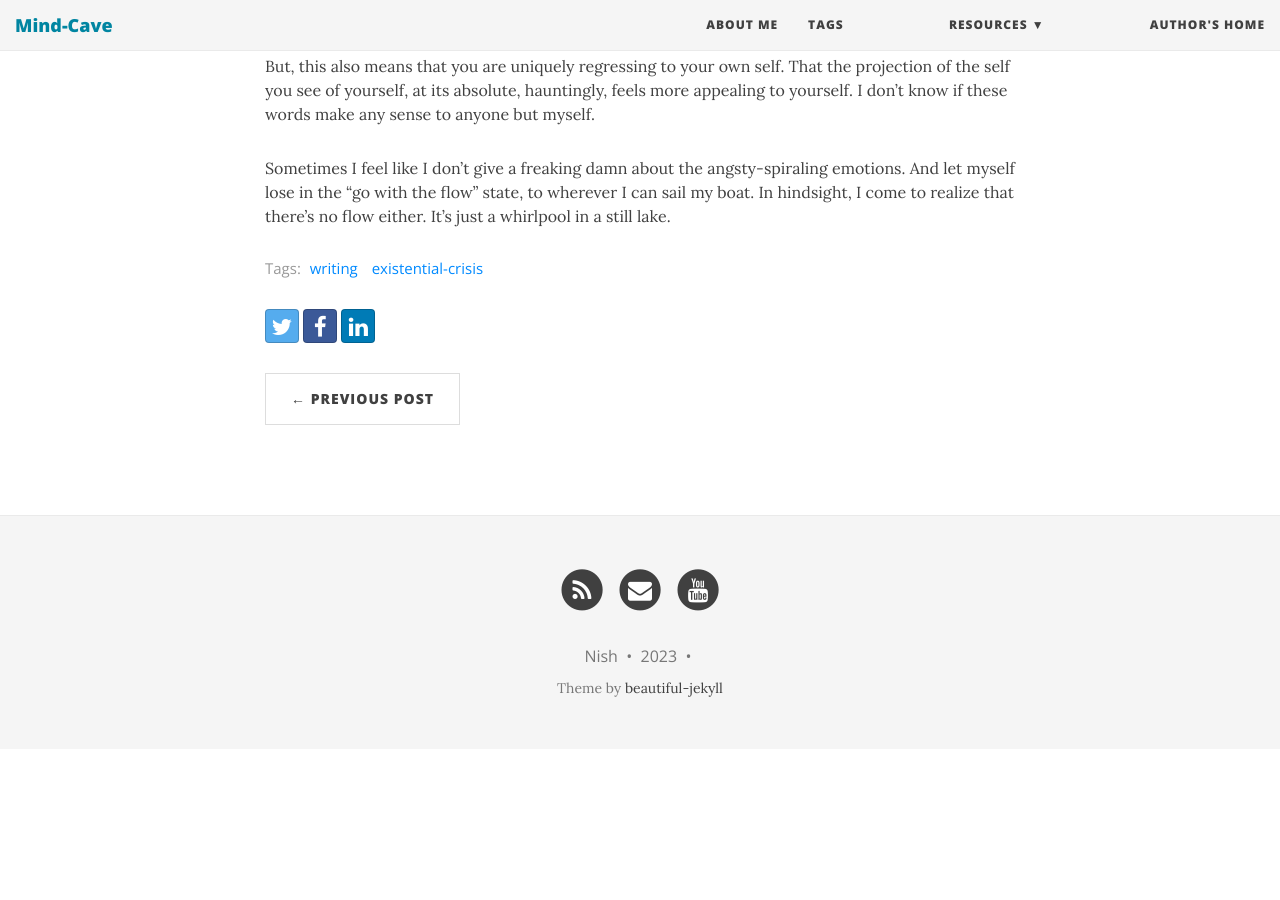
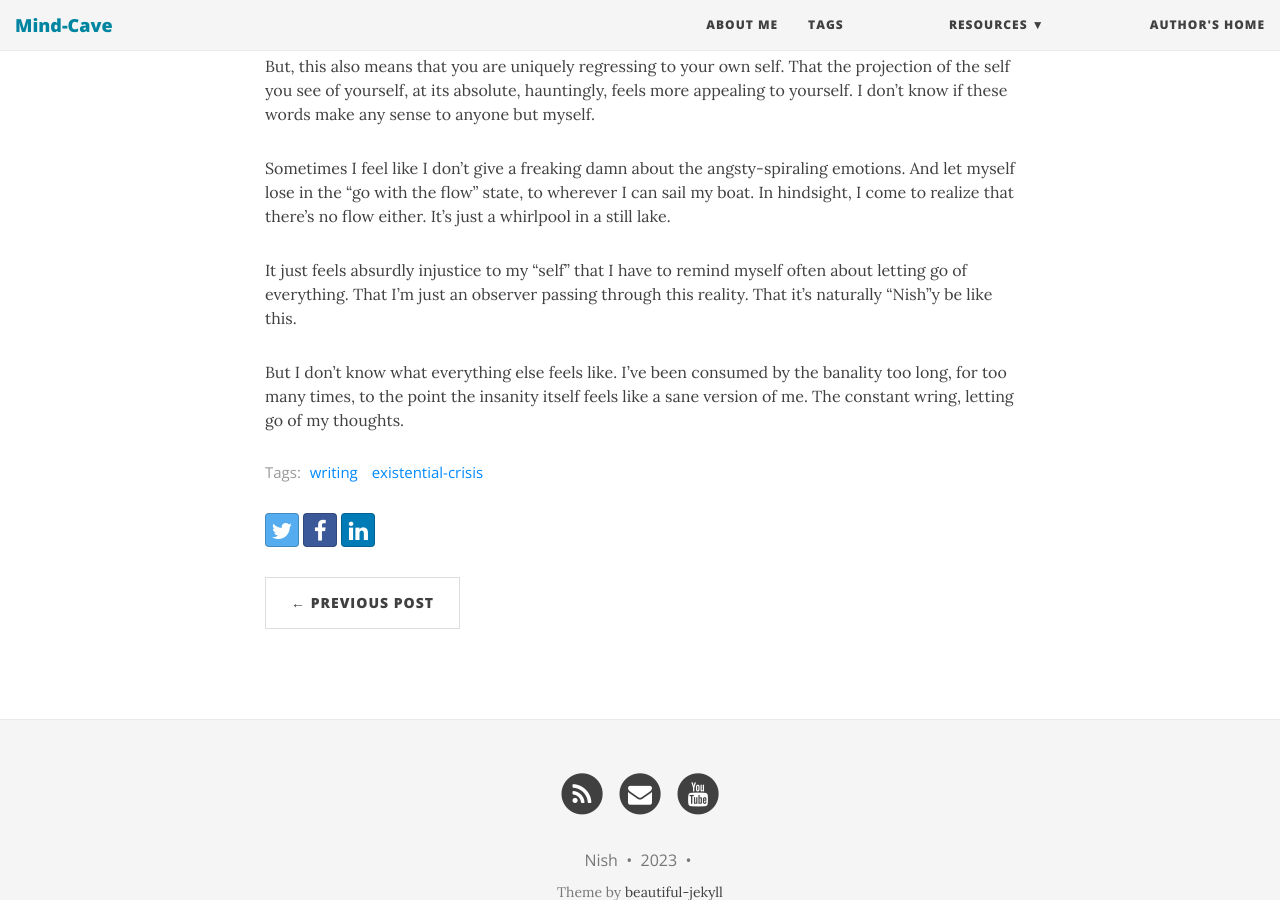
Before and after one commit to NISH1001/mind-cave, a Jekyll site: the page built from _posts/2023-03-07-guide-to-worrying.markdown, in a window 1280 px wide and 900 px high, scrolled down 2873 px. Built offline with Jekyll 4.4.1, drawn with Linux system fonts in a browser that asks for light colours; nearby versions of some CDN libraries; before the commit the page ends 3622 px from its top, so only the background shows below that; some of the changed text lies outside the part shown.

Commit message:
Update a guide to worrying post

```diff
--- a/_posts/2023-03-07-guide-to-worrying.markdown
+++ b/_posts/2023-03-07-guide-to-worrying.markdown
@@ -37,5 +37,8 @@ Being vulnerable means, you won't get to experience life at its ultimate terror-
 
 But, this also means that you are uniquely regressing to your own self. That the projection of the self you see of yourself, at its absolute, hauntingly, feels more appealing to yourself. I don't know if these words make any sense to anyone but myself.
 
+Sometimes I feel like I don't give a freaking damn about the angsty-spiraling emotions. And let myself lose in the "go with the flow" state, to wherever I can sail my boat. In hindsight, I come to realize that there's no flow either. It's just a whirlpool in a still lake.
 
-Sometimes I feel like I don't give a freaking damn about the angsty-spiraling emotions. And let myself lose in the "go with the flow" state, to wherever I can sail my boat. In hindsight, I come to realize that there's no flow either. It's just a whirlpool in a still lake.
+It just feels absurdly injustice to my "self" that I have to remind myself often about letting go of everything. That I'm just an observer passing through this reality. That it's naturally "Nish"y be like this.
+
+But I don't know what everything else feels like. I've been consumed by the banality too long, for too many times, to the point the insanity itself feels like a sane version of me. The constant wring, letting go of my thoughts.
```
Also changed, not shown: other parts of _posts/2023-03-07-guide-to-worrying.markdown (+1 -1 lines).
